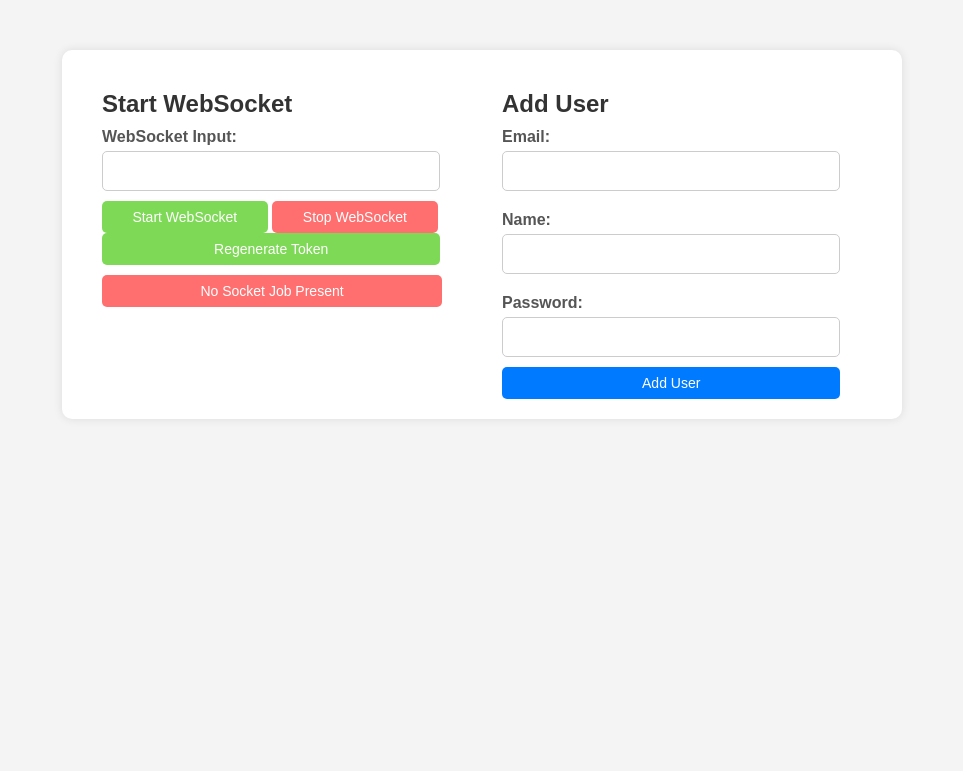
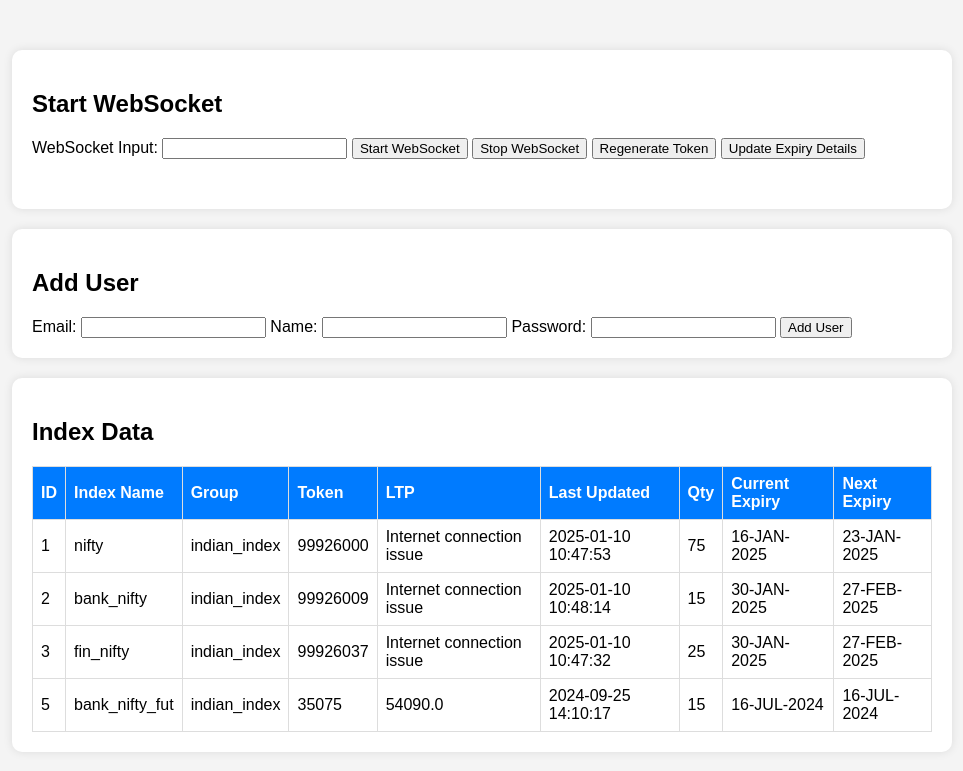
Before and after one commit to antonyrajancloud1/plutusAI, a Django app: page /admin_console in a window 1280 px wide. Shown: the top 771 px of the page, without its empty margins (158-1121 px from the left). Run offline with Django 4.2, Linux system fonts and the light colour scheme; a user stored in the database is signed in; data comes from the database, SQL or seed files in the repository.

Commit message:
Admin pages changes

```diff
--- a/plutusAI/server/constants.py
+++ b/plutusAI/server/constants.py
@@ -57,6 +57,8 @@ TRIGGER_BUY="trigger_buy"
 TRIGGER_SELL="trigger_sell"
 GET_AUTH_TOKEN="get_auth_token"
 GENERATE_AUTH_TOKEN="generate_auth_token"
+GET_INDEX_DATA="get_index_data"
+UPDATE_EXPIRY_DETAILS="update_expiry_details"
 
 MANUAL="manual"
 CE="CE"
--- a/plutusAI/templates/admin_console.html
+++ b/plutusAI/templates/admin_console.html
@@ -1,120 +1,14 @@
+{% load static %}
 <!DOCTYPE html>
 <html lang="en">
 <head>
     <meta charset="UTF-8">
     <meta name="viewport" content="width=device-width, initial-scale=1.0">
+    <title>WebSocket and User Form</title>
 <link rel="shortcut icon" href="#">
-    <title>WebSocket and User Form</title>
-    <style>
-        body {
-            font-family: Arial, sans-serif;
-            margin: 0;
-            padding: 0;
-            background-color: #f4f4f4;
-            display: flex;
-            justify-content: center;
-            align-items: flex-start;
-            height: 100%;
-            padding-top: 50px;
-        }
-        .container {
-            display: flex;
-            justify-content: space-around;
-            background-color: #fff;
-            padding: 20px;
-            border-radius: 10px;
-            box-shadow: 0 0 10px rgba(0, 0, 0, 0.1);
-            max-width: 800px;
-            width: 100%;
-        }
-        h1 {
-            text-align: center;
-            margin-bottom: 20px;
-            color: #333;
-        }
-        .form-container {
-            margin: 0 20px;
-            width: 45%;
-        }
-        h2 {
-            color: #333;
-            margin-bottom: 10px;
-        }
-        label {
-            display: block;
-            margin: 10px 0 5px;
-            font-weight: bold;
-            color: #555;
-        }
-        input {
-            padding: 10px;
-            width: calc(100% - 22px);
-            box-sizing: border-box;
-            border: 1px solid #ccc;
-            border-radius: 5px;
-            font-size: 16px;
-            margin-bottom: 10px;
-        }
-        button {
-            padding: 8px;
-            width: 46%;
-            border: none;
-            border-radius: 5px;
-            color: white;
-            font-size: 14px;
-            cursor: pointer;
-            transition: background-color 0.3s ease;
-            display: inline-block;
-        }
-        .start-btn {
-            background-color: #7ed957; /* Light green */
-        }
-        .start-btn:hover {
-            background-color: #5cbf41; /* Darker green on hover */
-        }
-        .stop-btn {
-            background-color: #ff6f6f; /* Light red */
-        }
-        .stop-btn:hover {
-            background-color: #e85454; /* Darker red on hover */
-        }
-        .add-btn {
-            background-color: #007BFF;
-            width: 94%;
-        }
-        .add-btn:hover {
-            background-color: #0056b3;
-        }
-        .regen-tkn {
-    background-color: #7ed957; /* Orange */
-    width: 94%;
-}
-
-.regen-tkn:hover {
-    background-color: #5cbf41; /* Darker orange on hover */
-}
-
-        .status {
-            margin-top: 10px;
-            font-size: 14px;
-            text-align: center;
-            color: white;
-            padding: 8px;
-            border-radius: 5px;
-            width: 90%;
-            margin-left: 0px;
-        }
-        .status.true {
-            background-color: #7ed957; /* Light green */
-        }
-        .status.false {
-            background-color: #ff6f6f; /* Light red */
-        }
-    </style>
 </head>
 <body>
     <div class="container">
-        <div class="form-container">
         <h2>Start WebSocket</h2>
         <form id="ws-form" autocomplete="off">
             <label for="ws-input">WebSocket Input:</label>
@@ -122,11 +16,13 @@
             <button id="startWS" type="button" class="start-btn">Start WebSocket</button>
             <button id="stopWS" type="button" class="stop-btn">Stop WebSocket</button>
             <button id="regenerateToken" type="button" class="regen-tkn">Regenerate Token</button>
-                <div class="status" id="ws-status">Loading...</div>
+            <button id="updateExpiry" type="button" class="update-expiry">Update Expiry Details</button>
+            <div class="status" id="ws-status"></div>
         </form>
     </div>
 
-        <div class="form-container">
+    <!-- Add User Form -->
+    <div class="container">
         <h2>Add User</h2>
         <form id="user-form" autocomplete="off">
             <label for="email">Email:</label>
@@ -138,80 +34,32 @@
             <button type="button" class="add-btn">Add User</button>
         </form>
     </div>
+
+    <!-- Index Data Table -->
+    <div class="container">
+        <h2>Index Data</h2>
+        <table id="indexTable">
+            <thead>
+                <tr>
+                    <th>ID</th>
+                    <th>Index Name</th>
+                    <th>Group</th>
+                    <th>Token</th>
+                    <th>LTP</th>
+                    <th>Last Updated</th>
+                    <th>Qty</th>
+                    <th>Current Expiry</th>
+                    <th>Next Expiry</th>
+                </tr>
+            </thead>
+            <tbody>
+                <!-- Table rows will be populated here -->
+            </tbody>
+        </table>
     </div>
 
-    <script>
-        const startWSButton = document.getElementById("startWS");
-        const stopWSButton = document.getElementById("stopWS");
-        const reGenerateTokenButton = document.getElementById("regenerateToken");
-        const wsTypeInput = document.getElementById("ws-input");
-        const statusDiv = document.getElementById('ws-status');
+     <script src="{% static 'js/admin.js'%}" type="text/javascript"></script>
 
-        function makeAPICall(method, api_url, payload_data) {
-            const url = api_url;
-            const payload = payload_data;
-            const options = {
-                method: method,
-                headers: {
-                    'Content-Type': 'application/json'
-                },
-                body: JSON.stringify(payload)
-            };
-
-            fetch(url, options)
-                .then(response => {
-                    if (!response.ok) {
-                        throw new Error('Network response was not ok');
-                    }
-                    return response.json();
-                })
-                .then(data => {
-                    console.log('API Response:', data);
-                    statusDiv.textContent = data.message;
-                    statusDiv.className = data.task_status ? 'status true' : 'status false';
-                })
-                .catch(error => {
-                    console.error('Error making API call:', error);
-                    statusDiv.textContent = 'Error: ' + error.message;
-                    statusDiv.className = 'status false';
-                });
-        }
-
-        document.addEventListener('DOMContentLoaded', function() {
-            fetch('check_task_status')
-                .then(response => response.json())
-                .then(data => {
-                    statusDiv.textContent = data.message;
-                    statusDiv.className = data.task_status ? 'status true' : 'status false';
-                })
-                .catch(error => {
-                    console.error('Error fetching API:', error);
-                    statusDiv.textContent = 'Failed to fetch API status';
-                    statusDiv.className = 'status false';
-                });
-        });
-
-        startWSButton.addEventListener("click", function() {
-            makeAPICall('POST', 'start_ws', { ws_type: wsTypeInput.value });
-        });
-
-        stopWSButton.addEventListener("click", function() {
-            makeAPICall('POST', 'stop_ws', { ws_type: wsTypeInput.value });
-        });
-
-        reGenerateTokenButton.addEventListener("click", function() {
-            makeAPICall('POST', 'regenrate_token',null);
-        });
-
-const addUserButton = document.querySelector(".add-btn");
-
-addUserButton.addEventListener("click", function() {
-    const email = document.getElementById("email").value;
-    const name = document.getElementById("name").value;
-    const password = document.getElementById("password").value;
-    makeAPICall('POST', 'add_user', { email, name, password });
-});
-
-    </script>
+    <link rel="stylesheet" href="{% static 'css/admin.css'%}">
 </body>
 </html>
--- a/plutusAI/urls.py
+++ b/plutusAI/urls.py
@@ -46,6 +46,8 @@ urlpatterns = [
     path(MANUAL, views.html_test, name=MANUAL),
     path(GET_AUTH_TOKEN, views.getAuthToken, name=GET_AUTH_TOKEN),
     path(GENERATE_AUTH_TOKEN, views.regenerateAuthToken, name=GENERATE_AUTH_TOKEN),
+    path(GET_INDEX_DATA, views.getIndexDetails, name=GET_INDEX_DATA),
+    path(UPDATE_EXPIRY_DETAILS, views.updateIndexExpiryDetails, name=UPDATE_EXPIRY_DETAILS),
 
-    path("test", testerCheck, name="test"),
+    path("test", views.getIndexDetails, name="test"),
 ]
--- a/plutusAI/views.py
+++ b/plutusAI/views.py
@@ -814,3 +814,30 @@ def regenerateAuthToken(request):
         return JsonResponse({STATUS: SUCCESS, MESSAGE: str(new_token.key)})
     else:
         return JsonResponse({STATUS: FAILED, MESSAGE: UNAUTHORISED})
+
+@require_http_methods([GET])
+@csrf_exempt
+def getIndexDetails(request):
+    if admin_check(request.user):
+        try:
+            index_data= IndexDetails.objects.values_list('index_name', flat=True).distinct()
+            index_data_list = list(index_data.values())
+            return JsonResponse({STATUS: SUCCESS, MESSAGE: {"index_data":index_data_list}})
+        except Exception as e:
+            print(e)
+            return JsonResponse({STATUS: FAILED, MESSAGE: GLOBAL_ERROR})
+    else:
+        return JsonResponse({STATUS: FAILED, MESSAGE: UNAUTHORISED})
+
+@require_http_methods([POST])
+@csrf_exempt
+def updateIndexExpiryDetails(request):
+    if admin_check(request.user):
+        try:
+            updateExpiryDetails()
+            return JsonResponse({STATUS: SUCCESS, MESSAGE: "Expiry details Updated",TASK_STATUS: True})
+        except Exception as e:
+            print(e)
+            return JsonResponse({STATUS: FAILED, MESSAGE: GLOBAL_ERROR})
+    else:
+        return JsonResponse({STATUS: FAILED, MESSAGE: UNAUTHORISED})
--- /dev/null
+++ b/static/css/admin.css
@@ -0,0 +1,47 @@
+        body {
+            font-family: Arial, sans-serif;
+            margin: 0;
+            padding: 0;
+            background-color: #f4f4f4;
+            display: flex;
+            flex-direction: column;
+            align-items: center;
+            padding-top: 50px;
+        }
+        .container {
+            background-color: #fff;
+            padding: 20px;
+            border-radius: 10px;
+            box-shadow: 0 0 10px rgba(0, 0, 0, 0.1);
+            max-width: 900px;
+            width: 100%;
+            margin-bottom: 20px;
+        }
+        table {
+            width: 100%;
+            border-collapse: collapse;
+            margin-top: 20px;
+        }
+        th, td {
+            border: 1px solid #ddd;
+            padding: 8px;
+            text-align: left;
+        }
+        th {
+            background-color: #007BFF;
+            color: white;
+        }
+        .status {
+            margin-top: 10px;
+            padding: 10px;
+            border-radius: 5px;
+            font-size: 16px;
+        }
+        .status.true {
+            background-color: #28a745; /* Green for success */
+            color: white;
+        }
+        .status.false {
+            background-color: #dc3545; /* Red for failure */
+            color: white;
+        }
--- /dev/null
+++ b/static/js/admin.js
@@ -0,0 +1,93 @@
+ const startWSButton = document.getElementById("startWS");
+        const stopWSButton = document.getElementById("stopWS");
+        const reGenerateTokenButton = document.getElementById("regenerateToken");
+        const updateExpiryButton = document.getElementById("updateExpiry");
+        const wsTypeInput = document.getElementById("ws-input");
+        const statusDiv = document.getElementById('ws-status');
+
+        // Function to make an API call and update the status message
+        function makeAPICall(method, api_url, payload_data) {
+            const options = {
+                method: method,
+                headers: {'Content-Type': 'application/json'},
+                body: payload_data ? JSON.stringify(payload_data) : null
+            };
+            fetch(api_url, options)
+                .then(response => response.json())
+                .then(data => {
+                    statusDiv.textContent = data.message || 'Action completed successfully!';
+                    statusDiv.className = data.task_status ? 'status true' : 'status false';
+                })
+                .catch(error => {
+                    console.error('Error making API call:', error);
+                    statusDiv.textContent = 'Error: ' + error.message;
+                    statusDiv.className = 'status false';
+                });
+        }
+
+        // WebSocket Button Actions
+        startWSButton.addEventListener("click", function() {
+            makeAPICall('POST', 'start_ws', { ws_type: wsTypeInput.value });
+        });
+
+        stopWSButton.addEventListener("click", function() {
+            makeAPICall('POST', 'stop_ws', { ws_type: wsTypeInput.value });
+        });
+
+        reGenerateTokenButton.addEventListener("click", function() {
+            makeAPICall('POST', 'regenrate_token', null);
+        });
+
+        // Update Expiry Button Action
+        updateExpiryButton.addEventListener("click", function() {
+            const expiryDetails = {
+                expiry_date: "2025-12-31",
+                next_expiry_date: "2026-12-31"
+            };
+            makeAPICall('POST', 'update_expiry_details', expiryDetails);
+        });
+
+        // Add User Button Action
+        document.querySelector(".add-btn").addEventListener("click", function() {
+            const email = document.getElementById("email").value;
+            const name = document.getElementById("name").value;
+            const password = document.getElementById("password").value;
+            const userData = { email, name, password };
+            makeAPICall('POST', 'add_user', userData); // API endpoint to add user
+        });
+
+        // Fetch Index Data Functionality
+        async function fetchIndexData() {
+            try {
+                const response = await fetch('get_index_data');
+                const data = await response.json();
+                if (data.status === "success") {
+                    populateTable(data.message.index_data);
+                }
+            } catch (error) {
+                console.error("Error fetching index data:", error);
+            }
+        }
+
+        // Populate Index Data Table
+        function populateTable(indexData) {
+            const tableBody = document.getElementById("indexTable").querySelector("tbody");
+            tableBody.innerHTML = ""; // Clear existing table content
+            indexData.forEach(item => {
+                const row = `<tr>
+                    <td>${item.id}</td>
+                    <td>${item.index_name}</td>
+                    <td>${item.index_group}</td>
+                    <td>${item.index_token}</td>
+                    <td>${item.ltp}</td>
+                    <td>${item.last_updated_time}</td>
+                    <td>${item.qty}</td>
+                    <td>${item.current_expiry}</td>
+                    <td>${item.next_expiry}</td>
+                </tr>`;
+                tableBody.innerHTML += row;
+            });
+        }
+
+        // Initial index data fetch
+        fetchIndexData();
```
Lines whose indentation alone changed are shown as unchanged.
